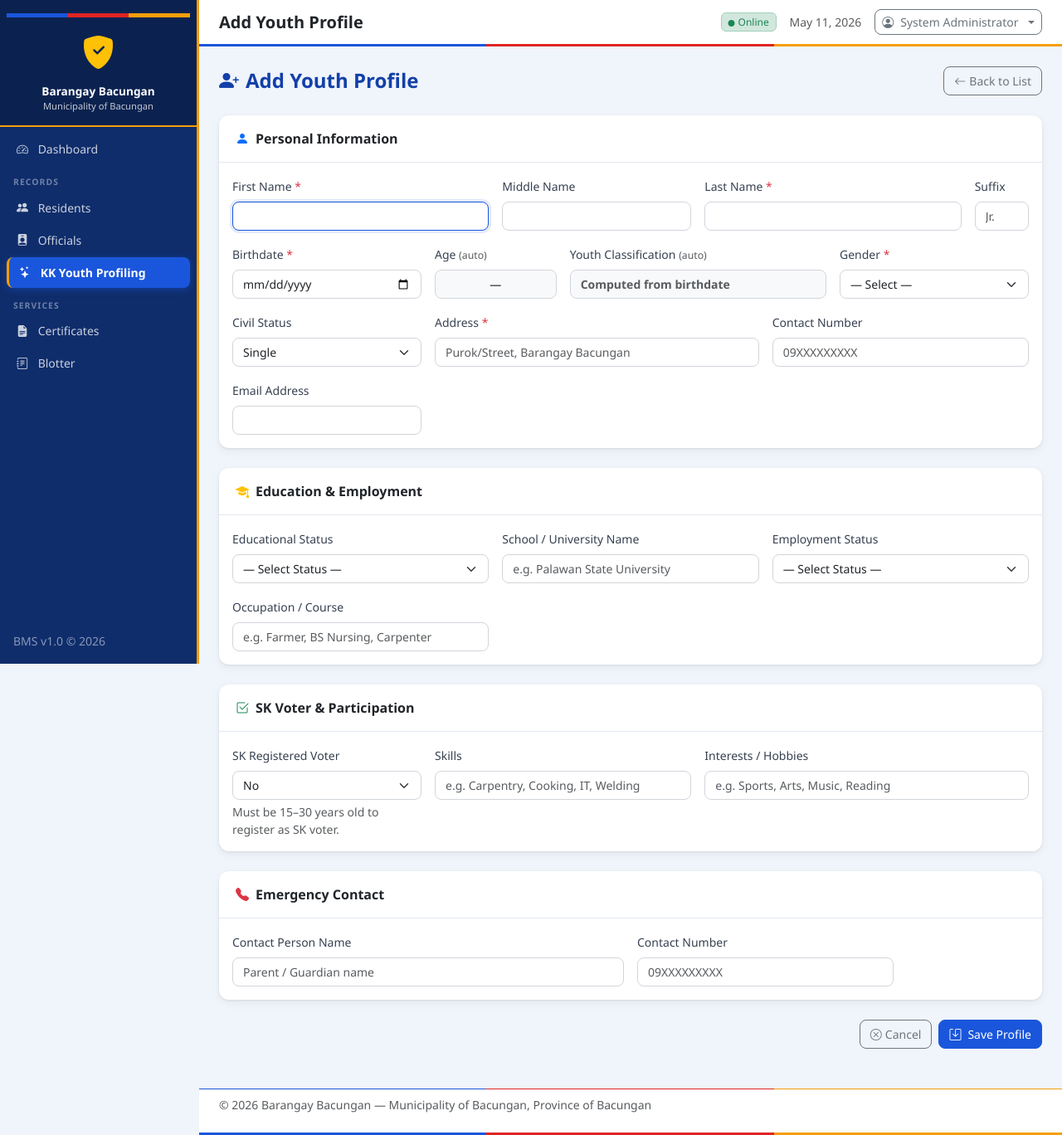
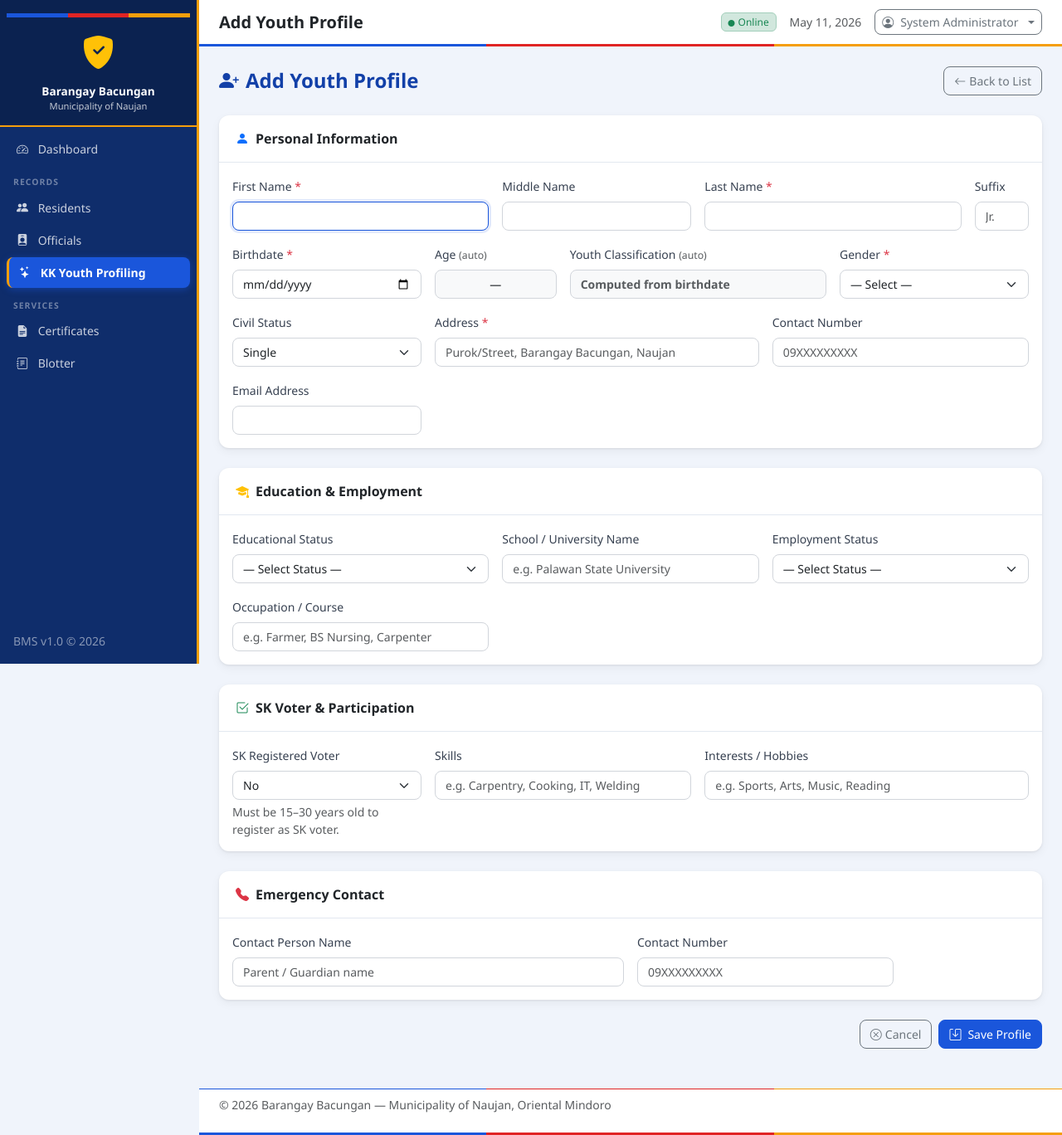
Before and after one commit to Mr-Patrick-James/SK_Barangay, a PHP site: page /modules/kk_youth/add.php in a window 1280 px wide. Shown: the whole page at 83% size. Run offline with PHP 8.4, Linux system fonts and the light colour scheme; the visitor is signed in with stand-in values (Sample User, id 1); data comes from the database, SQL or seed files in the repository.

Commit message:
chore(config): Update municipality and province configuration
- Update municipality from "Municipality of Bacungan" to "Municipality of Naujan"
- Update province from "Province of Bacungan" to "Oriental Mindoro"
- Update address placeholder in youth module form to include municipality name
- Correct geographic location references in system configuration

```diff
--- a/config/database.php
+++ b/config/database.php
@@ -1,8 +1,8 @@
 <?php
 define('DB_PATH', __DIR__ . '/../data/barangay.db');
 define('BARANGAY_NAME', 'Barangay Bacungan');
-define('MUNICIPALITY', 'Municipality of Bacungan');
-define('PROVINCE', 'Province of Bacungan');
+define('MUNICIPALITY', 'Municipality of Naujan');
+define('PROVINCE', 'Oriental Mindoro');
 define('CAPTAIN_NAME', 'Hon. Juan Dela Cruz');
 
 function getDB(): PDO {
--- a/modules/kk_youth/add.php
+++ b/modules/kk_youth/add.php
@@ -167,7 +167,7 @@ $eduOptions = [
                 <div class="col-md-5">
                     <label class="form-label">Address <span class="text-danger">*</span></label>
                     <input type="text" name="address" class="form-control"
-                           placeholder="Purok/Street, Barangay Bacungan"
+                           placeholder="Purok/Street, Barangay Bacungan, Naujan"
                            value="<?= htmlspecialchars($data['address']) ?>" required>
                 </div>
                 <div class="col-md-4">
```
